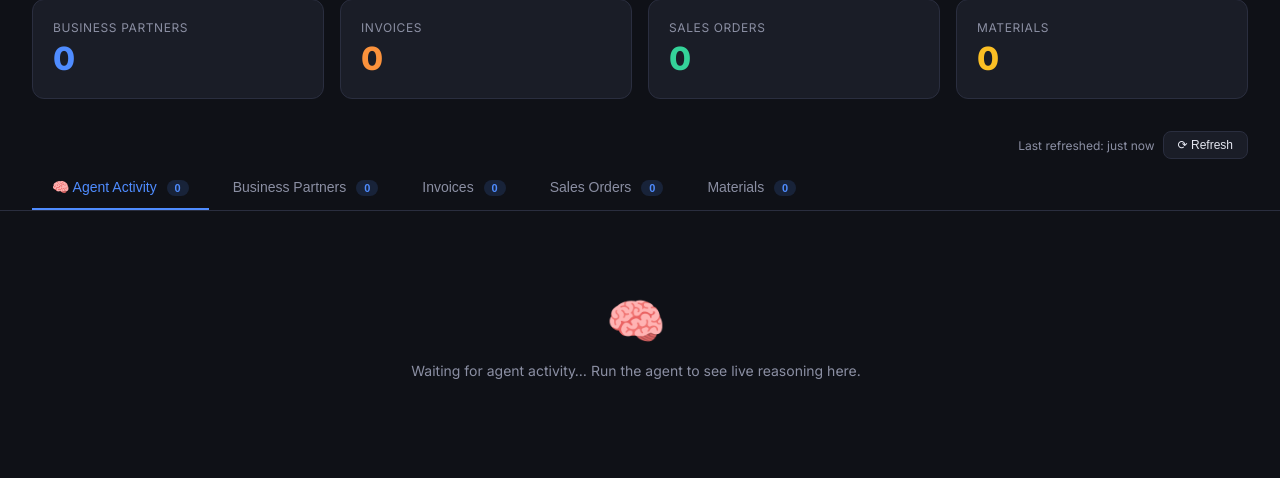
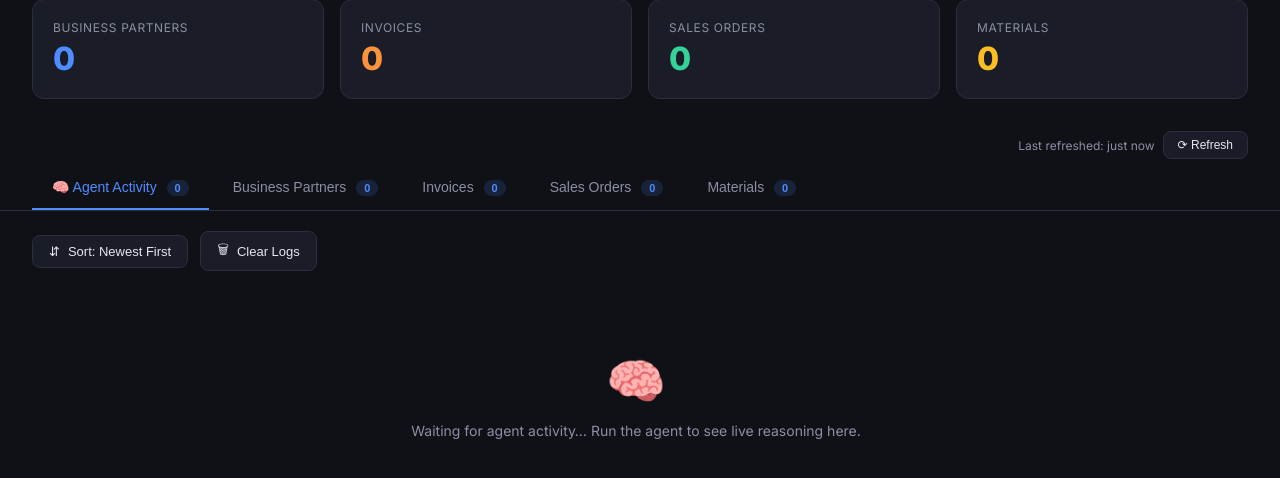
Before and after one commit to taruasnigdha/synthetic-data-generator, a Flask app: page / in a window 1280 px wide. Shown: the part 106-584 px from the top of the page. Run offline with Flask 3, Linux system fonts and the light colour scheme; data that the repository does not hold is empty.

Commit message:
Added events sorting and clearing

```diff
--- a/mock_sap_server/templates/dashboard.html
+++ b/mock_sap_server/templates/dashboard.html
@@ -290,6 +290,43 @@
             border-color: var(--accent);
         }
 
+        /* ---- Controls Inside Panels ---- */
+        .panel-controls {
+            display: flex;
+            align-items: center;
+            gap: 12px;
+            margin-bottom: 20px;
+        }
+
+        .btn {
+            background: var(--surface);
+            border: 1px solid var(--border);
+            color: var(--text);
+            padding: 8px 16px;
+            border-radius: 8px;
+            cursor: pointer;
+            font-size: 13px;
+            font-weight: 500;
+            transition: all 0.2s;
+            display: flex;
+            align-items: center;
+            gap: 8px;
+        }
+
+        .btn:hover {
+            border-color: var(--accent);
+            background: var(--surface-hover);
+        }
+
+        .btn.btn-danger:hover {
+            border-color: var(--red);
+            color: var(--red);
+        }
+
+        .btn i {
+            font-style: normal;
+        }
+
         /* ---- Agent Activity Feed ---- */
         .agent-feed {
             display: flex;
@@ -549,6 +586,14 @@
 
         <!-- Agent Activity (default) -->
         <div class="panel active" id="activity-panel">
+            <div class="panel-controls">
+                <button class="btn" id="sort-btn" onclick="toggleSort()">
+                    <span>⇵</span> Sort: Newest First
+                </button>
+                <button class="btn btn-danger" onclick="clearLogs()">
+                    <span>🗑</span> Clear Logs
+                </button>
+            </div>
             <div class="agent-feed" id="agent-feed">
                 <div class="empty-state" id="activity-empty">
                     <div class="icon">🧠</div>
@@ -855,6 +900,49 @@
         // ---- Live refresh via fetch (preserves tab state) ----
         const refreshEl = document.getElementById('last-refresh');
         let eventCursor = 0;
+        let allEvents = [];
+        let sortOrder = 'desc'; // 'desc' for Newest First, 'asc' for Oldest First
+
+        function renderAllEvents() {
+            const feed = document.getElementById('agent-feed');
+            if (allEvents.length === 0) {
+                feed.innerHTML = `
+                    <div class="empty-state" id="activity-empty">
+                        <div class="icon">🧠</div>
+                        <p>Waiting for agent activity… Run the agent to see live reasoning here.</p>
+                    </div>`;
+                return;
+            }
+
+            // Sort events
+            const sorted = [...allEvents].sort((a, b) => {
+                const timeA = new Date(a.timestamp).getTime();
+                const timeB = new Date(b.timestamp).getTime();
+                return sortOrder === 'desc' ? timeB - timeA : timeA - timeB;
+            });
+
+            feed.innerHTML = sorted.map(ev => renderEvent(ev)).join('');
+        }
+
+        async function clearLogs() {
+            if (!confirm('Are you sure you want to clear all agent activity logs?')) return;
+            try {
+                await fetch('/api/agent-events', { method: 'DELETE' });
+                allEvents = [];
+                eventCursor = 0;
+                document.getElementById('activity-badge').textContent = '0';
+                renderAllEvents();
+            } catch (e) {
+                alert('Failed to clear logs');
+            }
+        }
+
+        function toggleSort() {
+            sortOrder = sortOrder === 'desc' ? 'asc' : 'desc';
+            const btn = document.getElementById('sort-btn');
+            btn.innerHTML = `<span>⇅</span> Sort: ${sortOrder === 'desc' ? 'Newest First' : 'Oldest First'}`;
+            renderAllEvents();
+        }
 
         async function refreshData() {
             try {
@@ -891,21 +979,15 @@
                 const resp = await fetch(`/api/agent-events?since=${eventCursor}`);
                 const data = await resp.json();
                 if (data.events && data.events.length > 0) {
-                    // Hide empty state
-                    const emptyEl = document.getElementById('activity-empty');
-                    if (emptyEl) emptyEl.remove();
-
-                    const feed = document.getElementById('agent-feed');
-                    for (const ev of data.events) {
-                        feed.insertAdjacentHTML('afterbegin', renderEvent(ev));
-                    }
+                    // Store new events
+                    allEvents = allEvents.concat(data.events);
                     eventCursor = data.total;
 
                     // Update activity badge
                     document.getElementById('activity-badge').textContent = data.total;
 
-                    // Auto-scroll to top (newest first)
-                    feed.scrollTop = 0;
+                    // Re-render
+                    renderAllEvents();
                 }
             } catch (e) { /* ignore */ }
         }
```
